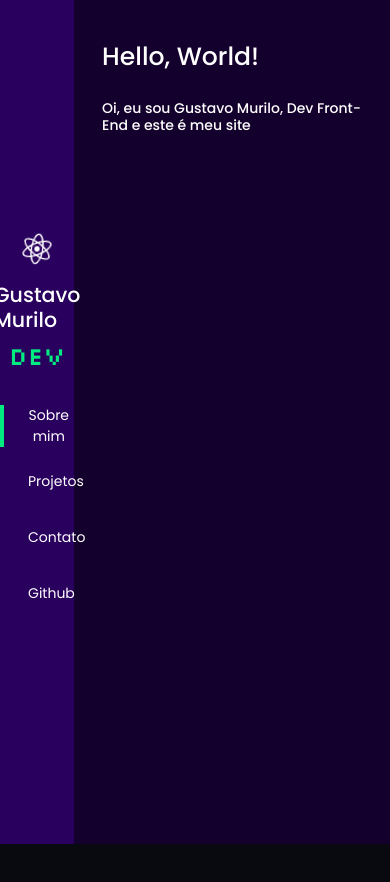
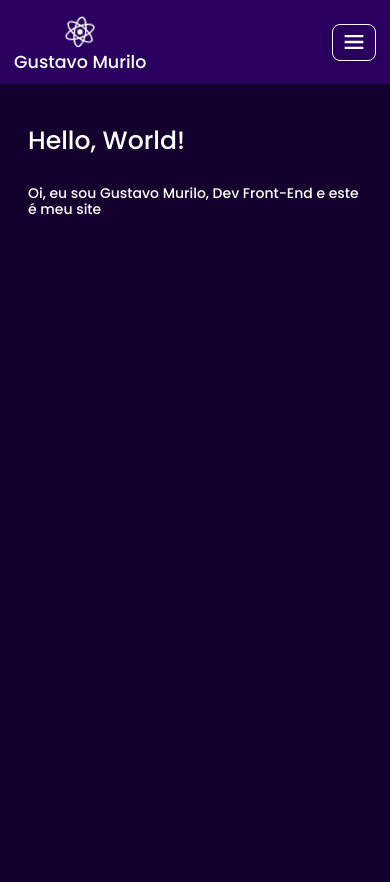
Before and after one commit to GustavoMSB/GustavoMSB, a Next.js app: page / in a window 390 px wide. Shown: the top 882 px of the page. Before the commit the page ends 844 px from the top, so only its background shows below. Built offline with nearby package versions, Linux system fonts and the light colour scheme.

Commit message:
Ajustes do header mobile

```diff
--- a/src/components/DefaultContainer/index.tsx
+++ b/src/components/DefaultContainer/index.tsx
@@ -1,8 +1,9 @@
 import Image from "next/image";
 import {DiReact} from "react-icons/di";
 import { AiOutlineGithub } from "react-icons/ai";
+import { BiMenu } from "react-icons/bi";
 import { MdPersonOutline, MdOutlineCode, MdOutlineContactPage } from "react-icons/md";
-import { ReactNode } from "react";
+import { ReactNode, useState } from "react";
 import { Container, Header, Menu, Wrapper } from "./styles";
 import { useRouter } from "next/router";
 
@@ -12,6 +13,8 @@ interface ContainerProps {
 
 export function DefaultContainer({children}: ContainerProps) {
   const router = useRouter();
+  const route = router.pathname;
+  const [isMenuOpen, setIsMenuOpen] = useState(false);
 
   function openGithub() {
     window.open("https://github.com/gustavomsb", "_blank")
@@ -20,28 +23,36 @@ export function DefaultContainer({children}: ContainerProps) {
   return (
     <Container>
       <Header>
-        <div className="react-logo">
-          <DiReact size={40}/>
+        <div className="start">
+          <div className="react-logo">
+            <DiReact size={40}/>
+          </div>
+          <h3>Gustavo Murilo</h3>
+          <h1>DEV</h1>
         </div>
-        <h3>Gustavo Murilo</h3>
-        <h1>DEV</h1>
+        <button
+          className="menu"
+          onClick={() => setIsMenuOpen(!isMenuOpen)}
+        >
+          <BiMenu size={28}/>
+        </button>
 
-        <Menu>
+        <Menu isActive={isMenuOpen}>
           <button
-            className={router.pathname === "/" ? "active" : "" }
+            className={route === "/" ? "active" : "" }
             onClick={() => router.push("/")}
           >
             <MdPersonOutline size={20} />
             Sobre mim
           </button>
           <button
-            className={router.pathname === "/projects" ? "active" : "" }
+            className={route === "/projects" ? "active" : "" }
             onClick={() => router.push("/projects")}
           >
             <MdOutlineCode size={20} />
             Projetos
           </button>
-          <button className={router.pathname === "/" ? "contact" : "" }>
+          <button className={route === "/contact" ? "contact" : "" }>
             <MdOutlineContactPage size={20} />
             Contato
           </button>
--- a/src/components/DefaultContainer/styles.ts
+++ b/src/components/DefaultContainer/styles.ts
@@ -1,5 +1,9 @@
 import styled, { keyframes } from "styled-components";
 import { lighten } from 'polished';
+
+interface MenuProps {
+  isActive: boolean;
+}
 
 const animation = keyframes`
   from {
@@ -33,14 +37,64 @@ export const Header = styled.header`
 
   color: #fff;
 
+  .start {
+    display: flex;
+    justify-content: center;
+    align-items: center;
+    flex-direction: column;
+  }
+
   .react-logo {
     animation: ${animation} 20s linear infinite;
     margin-bottom: 1rem;
   }
 
+  h3 {
+    @media (max-width: 1400px){
+      font-size: 1.5rem;
+    }
+
+    @media (max-width: 1169px){
+      font-size: 1.35rem;
+    }
+
+    @media (max-width: 1085px) {
+      font-size: 1.25rem;
+    }
+  }
+
   h1 {
     font-family: 'Silkscreen', cursive;
     color: #00eb80;
+  }
+
+  .menu {
+    border: 1px solid #fff;
+    color: #fff;
+    padding: 0.25rem 0.5rem;
+    border-radius: 8px;
+    background: transparent;
+
+    @media (min-width: 951px){
+      display: none;
+    }
+  }
+
+  @media (max-width: 950px) {
+    width: 100%;
+    height: 10vh;
+    top: 0;
+
+    flex-direction: row;
+    justify-content: space-between;
+    padding: 0 1rem;
+    h1 {
+      display: none;
+    }
+
+    h3, .react-logo {
+      margin: 0;
+    }
   }
 `;
 
@@ -49,9 +103,15 @@ export const Wrapper = styled.div`
   height: 100vh;
   position: absolute;
   right: 0;
+
+  @media (max-width: 950px) {
+    width: 100%;
+    margin-top: 10vh;
+    min-height: 90vh;
+  }
 `;
 
-export const Menu = styled.nav`
+export const Menu = styled.nav<MenuProps>`
   display: flex;
   flex-direction: column;
   gap: 1rem;
@@ -85,8 +145,34 @@ export const Menu = styled.nav`
     &.active {
       padding: 0 1.25rem;
       border-left: 4px solid #00eb80;
-      // background: ${lighten(0.15, '#2a005f')};
+    }
 
+    @media (max-width: 977px){
+      font-size: 0.9rem;
+    }
+
+    @media (max-width: 950px){
+      font-size: 1rem;
+      padding: 1rem;
+
+      &.active {
+      padding: 1rem 0.75rem;
+        border-left: 4px solid #00eb80;
+      }
     }
   }
+
+  @media (max-width: 950px){
+    flex-direction: row;
+    display: ${({ isActive }) => isActive ? 'flex' : 'none'};
+    padding-top: 1.5rem;
+
+    background: #2a005f;
+    position: absolute;
+    top: 10vh;
+    margin: 0;
+    left: 0;
+    width: 100%;
+    flex-direction: column;
+  }
 `;
```
